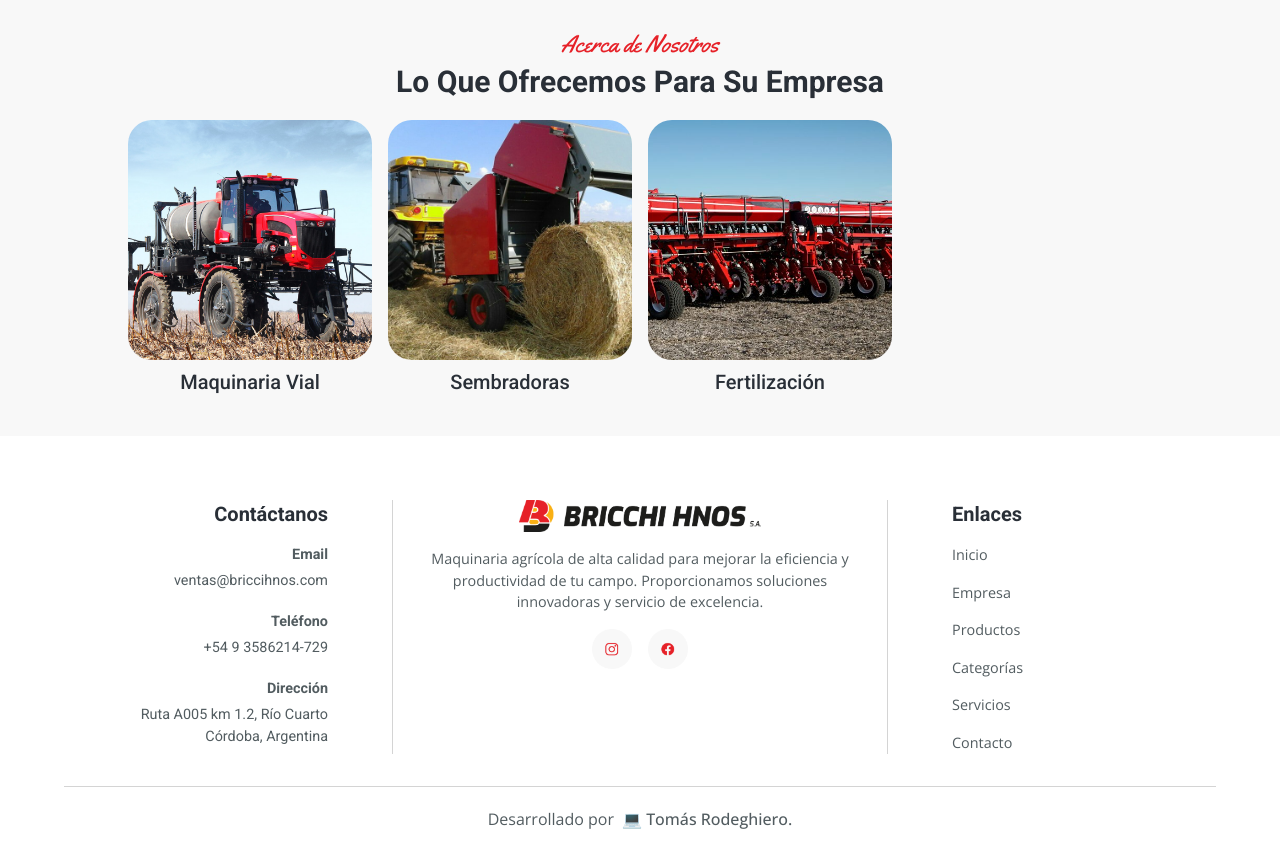
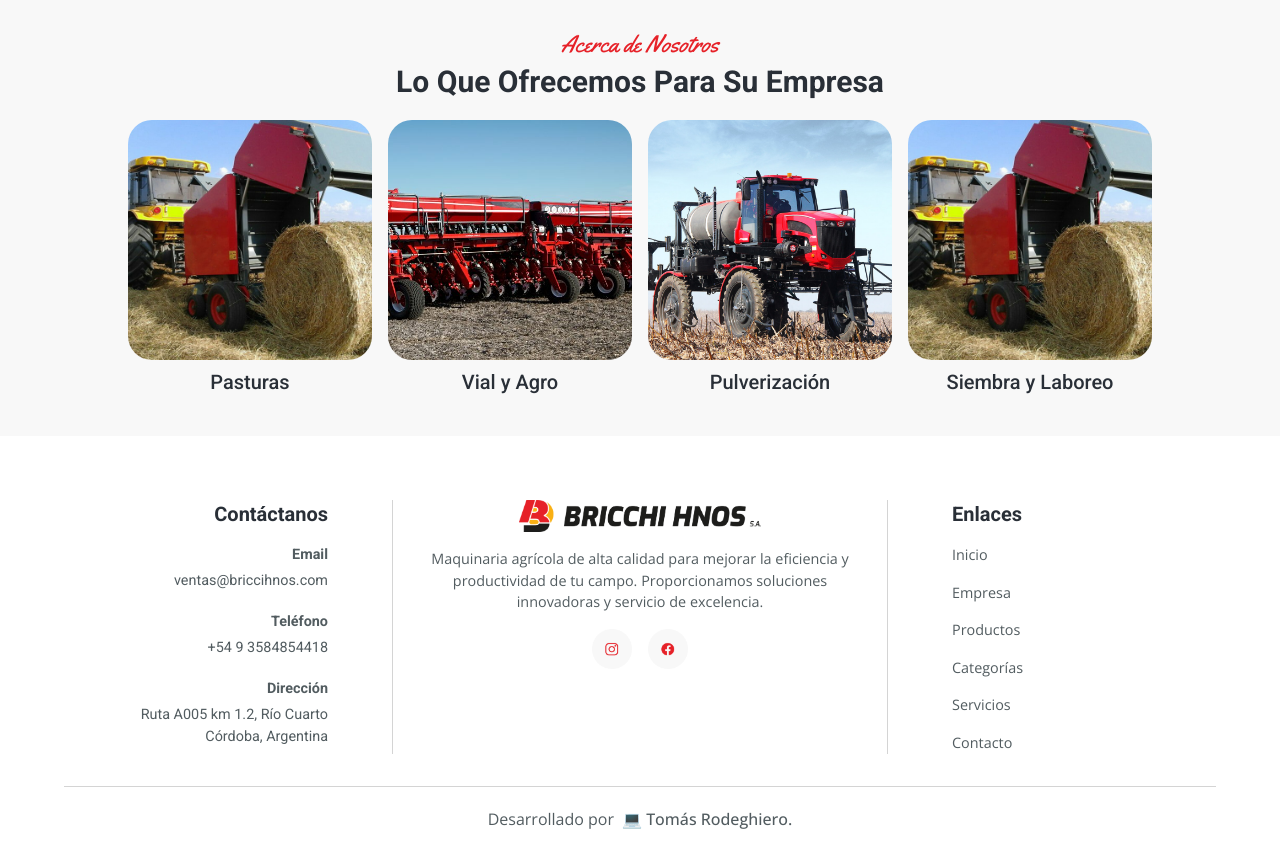
Before and after one commit to tomirodeghiero/bricchi-hnos, a Next.js app: page /about in a window 1280 px wide. Shown: the part 1900-2763 px from the top of the page. Built offline with nearby package versions, Linux system fonts and the light colour scheme.

Commit message:
Update Website

```diff
--- a/src/app/about/page.tsx
+++ b/src/app/about/page.tsx
@@ -144,7 +144,7 @@ const About = () => {
             </h3>
 
             <div className="grid grid-cols-1 sm:grid-cols-2 lg:grid-cols-4 gap-4 mt-5">
-              {SERVICES_IMAGES_02.map((service, index) => (
+              {SERVICES_IMAGES.map((service, index) => (
                 <div key={index} className="flex flex-col rounded-b-2xl" data-aos="zoom-up">
                   <div className="w-full overflow-hidden rounded-[1.5rem]">
                     <img
--- a/src/app/contact/page.tsx
+++ b/src/app/contact/page.tsx
@@ -44,7 +44,7 @@ const ContactPage = () => {
                 </div>
                 <div className="ml-4">
                   <p className="text-lg font-semibold text-gray-900">Mensaje</p>
-                  <p className="text-gray-800">bricchihnos@gmail.com</p>
+                  <p className="text-gray-800">ventas@briccihnos.com</p>
                 </div>
               </Link>
               <div onClick={handleClickToWhatsApp} className="cursor-pointer flex p-2 items-center rounded-xl shadow-sm hover:shadow-lg transition-shadow duration-200 border border-gray-300">
@@ -53,7 +53,7 @@ const ContactPage = () => {
                 </div>
                 <div className="ml-4">
                   <p className="text-lg font-semibold text-gray-900">Teléfono</p>
-                  <p className="text-gray-800">+54 9 3586214-729</p>
+                  <p className="text-gray-800">+54 9 3584854418</p>
                 </div>
               </div>
             </div>
--- a/src/components/footer/Footer.tsx
+++ b/src/components/footer/Footer.tsx
@@ -32,7 +32,7 @@ const Footer = () => {
               <div className="space-y-4 text-gray-800 font-open-sans text-[0.9rem]">
                 <h5 className="text-gray-900 font-bold text-xl mb-4">Contáctanos</h5>
                 <p className="text-gray-800 mb-1 text-[0.9rem]"><strong>Email: <span className="font-normal mb-5 text-[0.9rem]">ventas@briccihnos.com</span></strong></p>
-                <p className="text-gray-800 mb-1 text-[0.9rem]"><strong>Teléfono: <span className="font-normal mb-5 text-[0.9rem]">+54 9 3586214-729</span></strong></p>
+                <p className="text-gray-800 mb-1 text-[0.9rem]"><strong>Teléfono: <span className="font-normal mb-5 text-[0.9rem]">+54 9 3584854418</span></strong></p>
                 <p className="text-gray-800 mb-1 text-[0.9rem]"><strong>Dirección: <span className="font-normal mb-5 text-[0.9rem]">Ruta A005 km 1.2, Río Cuarto</span></strong></p>
               </div>
 
@@ -70,7 +70,7 @@ const Footer = () => {
               <p className="text-gray-800 mb-1 text-[0.9rem]"><strong>Email</strong></p>
               <p className="text-gray-800 mb-5 text-[0.9rem]">ventas@briccihnos.com</p>
               <p className="text-gray-800 mb-1 text-[0.9rem]"><strong>Teléfono</strong></p>
-              <p className="text-gray-800 mb-5 text-[0.9rem]">+54 9 3586214-729</p>
+              <p className="text-gray-800 mb-5 text-[0.9rem]">+54 9 3584854418</p>
               <p className="text-gray-800 mb-1 text-[0.9rem]"><strong>Dirección</strong></p>
               <p className="text-gray-800 text-[0.9rem]">Ruta A005 km 1.2, Río Cuarto</p>
               <p className="text-gray-800 text-[0.9rem]">Córdoba, Argentina</p>
```
